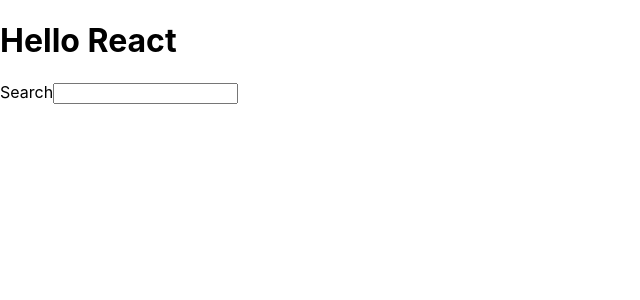
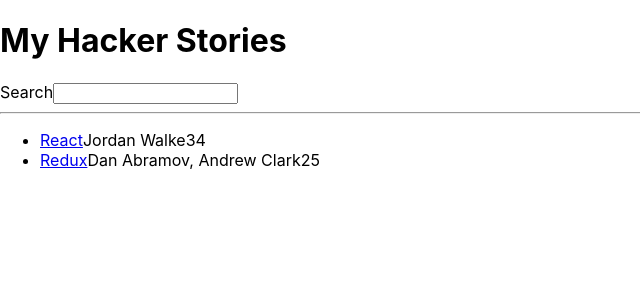
Before and after one commit to jnchaba/road-to-react, a React (Create React App) app in the folder hacker-stories/: page / in a window 1280 px wide. Shown: the top 300 px of the page, without its empty margins (0-640 px from the left). Built offline with nearby package versions, Linux system fonts and the light colour scheme.

Commit message:
end chapter 3: lists in react

```diff
--- a/hacker-stories/src/App.js
+++ b/hacker-stories/src/App.js
@@ -1,15 +1,47 @@
 import * as React from 'react';
 
-function getTitle(title) {
-  return title;
-}
+const list = [
+  {
+    title: 'React',
+    url: 'https://reactjs.org/',
+    author: 'Jordan Walke',
+    num_comments: 3,
+    points: 4,
+    objectID: 0,
+  },
+  {
+    title: 'Redux',
+    url: 'https://redux.js.org/',
+    author: 'Dan Abramov, Andrew Clark',
+    num_comments: 2,
+    points: 5,
+    objectID: 1,
+  },
+];
 
 function App() {
   return (
     <div>
-      <h1>Hello {getTitle('React')}</h1>
+      <h1>My Hacker Stories</h1>
       <label htmlFor="search">Search</label>
       <input id="search" type="text" />
+      <hr />
+
+      <ul>
+        {list.map(function (item) {
+          return (
+            <li key={item.objectID}>
+              <span>
+                <a href={item.url}>{item.title}</a>
+              </span>
+              <span>{item.author}</span>
+              <span>{item.num_comments}</span>
+              <span>{item.points}</span>
+            </li>
+          );
+        })}
+      </ul>
+
     </div>
   );
 }
```
